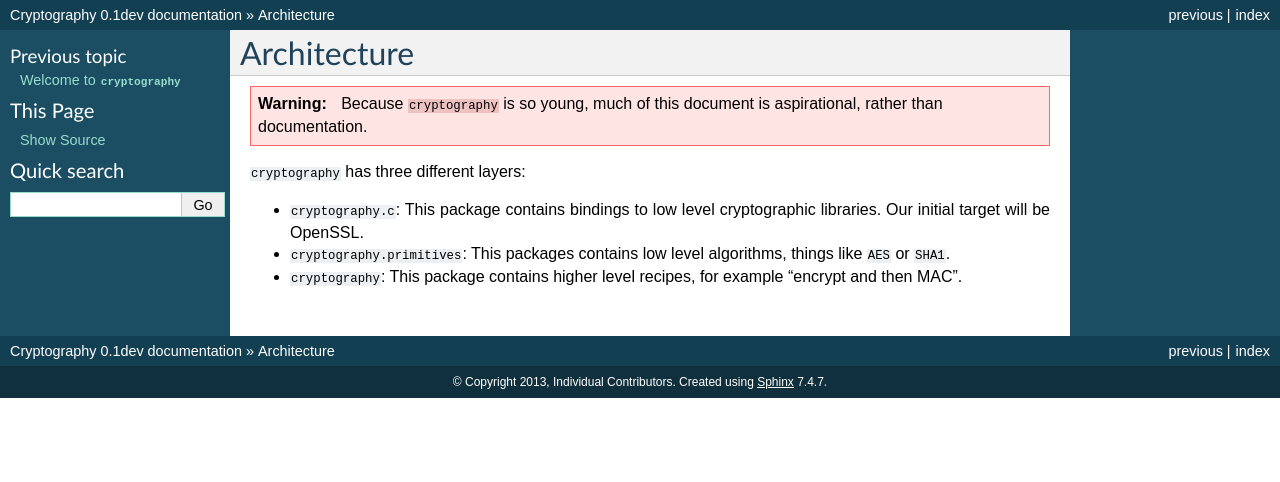
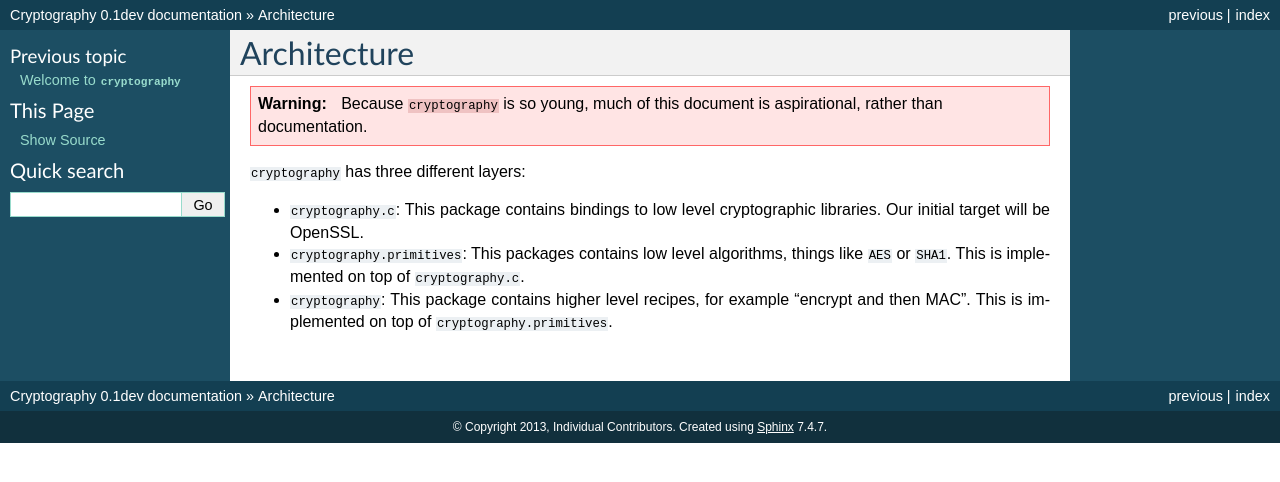
Before and after one commit to WebKing0121/cryptography, a Sphinx documentation site: the page built from docs/architecture.rst, in a window 1280 px wide. Shown: the top 482 px of the page. Built offline with Sphinx 7.4.7, drawn with Linux system fonts in a browser that asks for light colours.

Commit message:
Mention the implementaion strategies

```diff
--- a/docs/architecture.rst
+++ b/docs/architecture.rst
@@ -11,6 +11,8 @@ Architecture
 * ``cryptography.c``: This package contains bindings to low level cryptographic
   libraries. Our initial target will be OpenSSL.
 * ``cryptography.primitives``: This packages contains low level algorithms,
-  things like ``AES`` or ``SHA1``.
+  things like ``AES`` or ``SHA1``. This is implemented on top of
+  ``cryptography.c``.
 * ``cryptography``: This package contains higher level recipes, for example
-  "encrypt and then MAC".
+  "encrypt and then MAC". This is implemented on top of
+  ``cryptography.primitives``.
```
